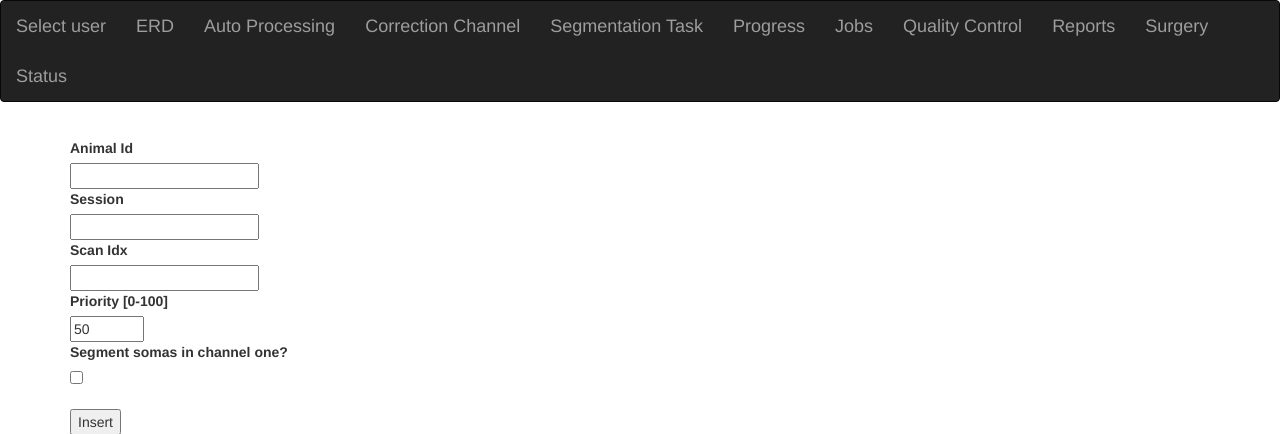
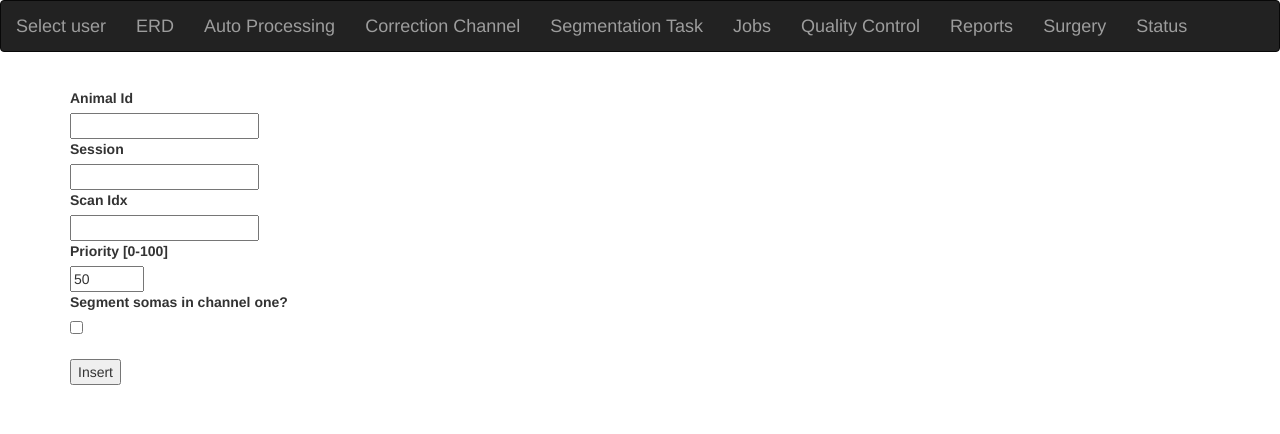
Before and after one commit to cajal/pipecontrol, a Flask app: page /autoprocessing in a window 1280 px wide. Shown: the top 434 px of the page. Run offline with Flask 2, Linux system fonts and the light colour scheme; some libraries are stand-ins or nearby versions.

Commit message:
Commented out Progress page

```diff
--- a/app/main/views.py
+++ b/app/main/views.py
@@ -560,7 +560,7 @@ def surgery_status():
     for entry in surgery_data:
         status_key = dict((k,entry[k]) for k in ('animal_id','date') if k in entry)
         if len(fexperiment.SurgeryStatus & status_key) > 0:
-            if (datetime.date.today() - entry['date']).days < 4:
+            if (datetime.date.today() - entry['date']).days < 5:
                 newest_status.append((fexperiment.SurgeryStatus & status_key).fetch(order_by="timestamp DESC")[0])
     table = tables.SurgeryStatusTable(newest_status)
     return render_template('surgery_status.html', form=form, table=table)
--- a/app/templates/base.html
+++ b/app/templates/base.html
@@ -27,7 +27,7 @@
         <a class="navbar-brand" href="{{ url_for('main.autoprocessing') }}">Auto Processing</a>
         <a class="navbar-brand" href="{{ url_for('main.correction') }}">Correction Channel</a>
         <a class="navbar-brand" href="{{ url_for('main.segmentation') }}">Segmentation Task</a>
-        <a class="navbar-brand" href="{{ url_for('main.progress') }}">Progress</a>
+{#        <a class="navbar-brand" href="{{ url_for('main.progress') }}">Progress</a>#}
         <a class="navbar-brand" href="{{ url_for('main.jobs') }}">Jobs</a>
 {#        <a class="navbar-brand" href="{{ url_for('main.summary') }}">Summary Images</a>#}
         <a class="navbar-brand" href="{{ url_for('main.quality') }}">Quality Control</a>
```
